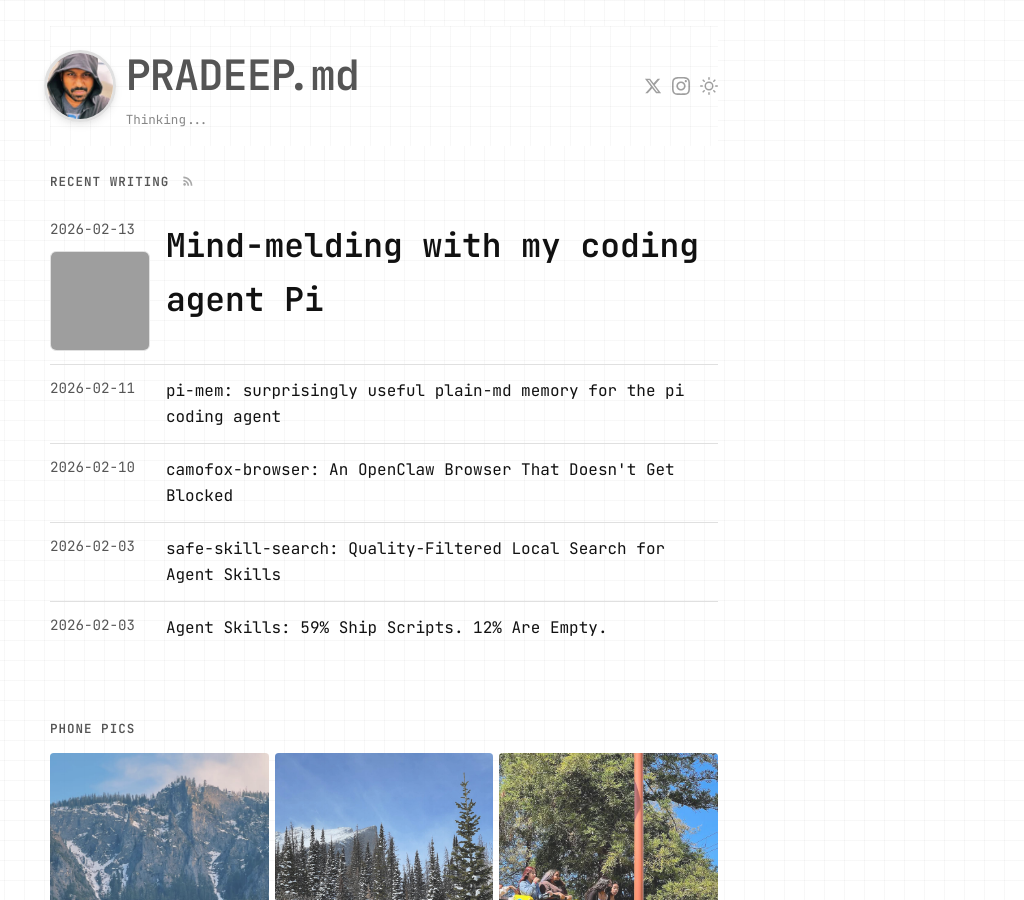
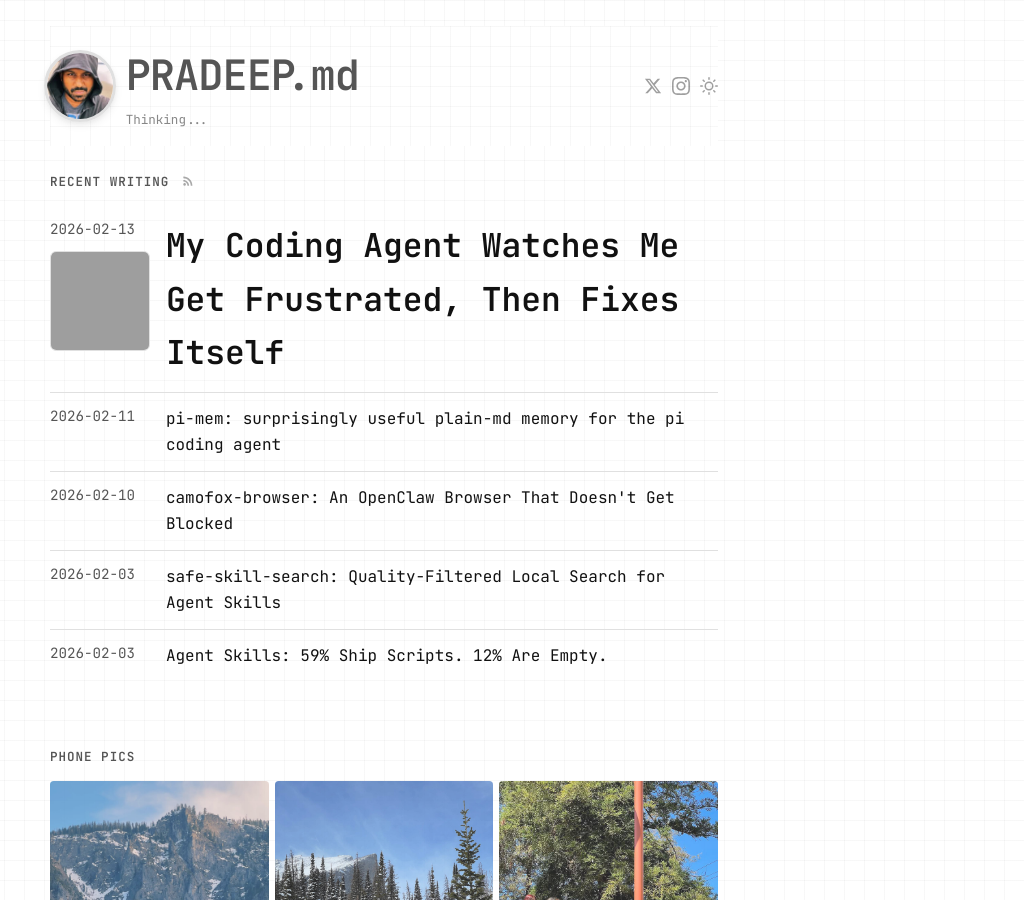
Before and after one commit to skyfallsin/skyfallsin.github.io, a Jekyll site: the page built from index.md, in a window 1280 px wide and 900 px high, cut to the strip 0-900 px from the top of the window. Shown: the whole strip, without its empty margins (256-1280 px from the left). Built offline with Jekyll 4.4.1, drawn with Linux system fonts in a browser that asks for light colours; nearby versions of some CDN libraries; grey boxes are pictures that could not be loaded.

Commit message:
title: My Coding Agent Watches Me Get Frustrated, Then Fixes Itself

```diff
--- a/_posts/2026-02-13-pi-reflect.md
+++ b/_posts/2026-02-13-pi-reflect.md
@@ -1,6 +1,6 @@
 ---
 layout: post
-title: "Mind-melding with my coding agent Pi"
+title: "My Coding Agent Watches Me Get Frustrated, Then Fixes Itself"
 date: 2026-02-13
 published: true
 image: /images/posts/pi-reflect.png
```
